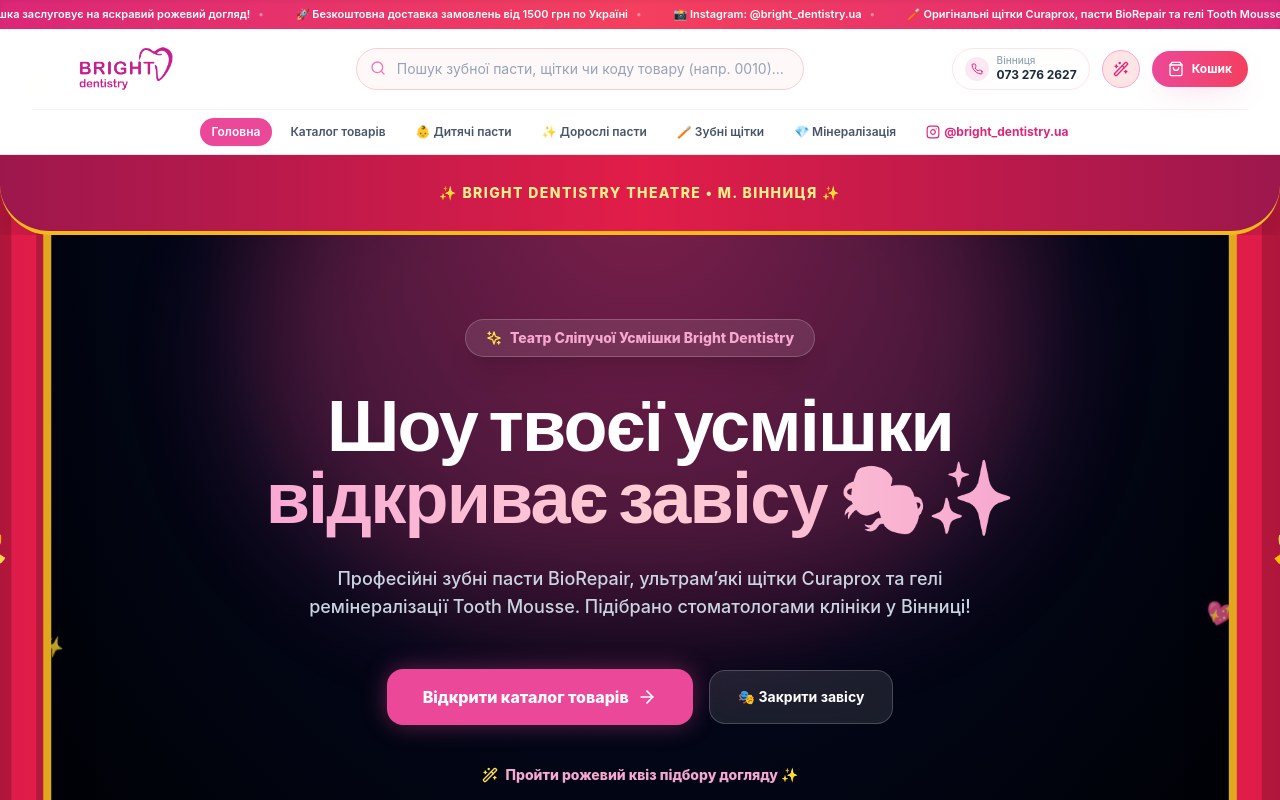
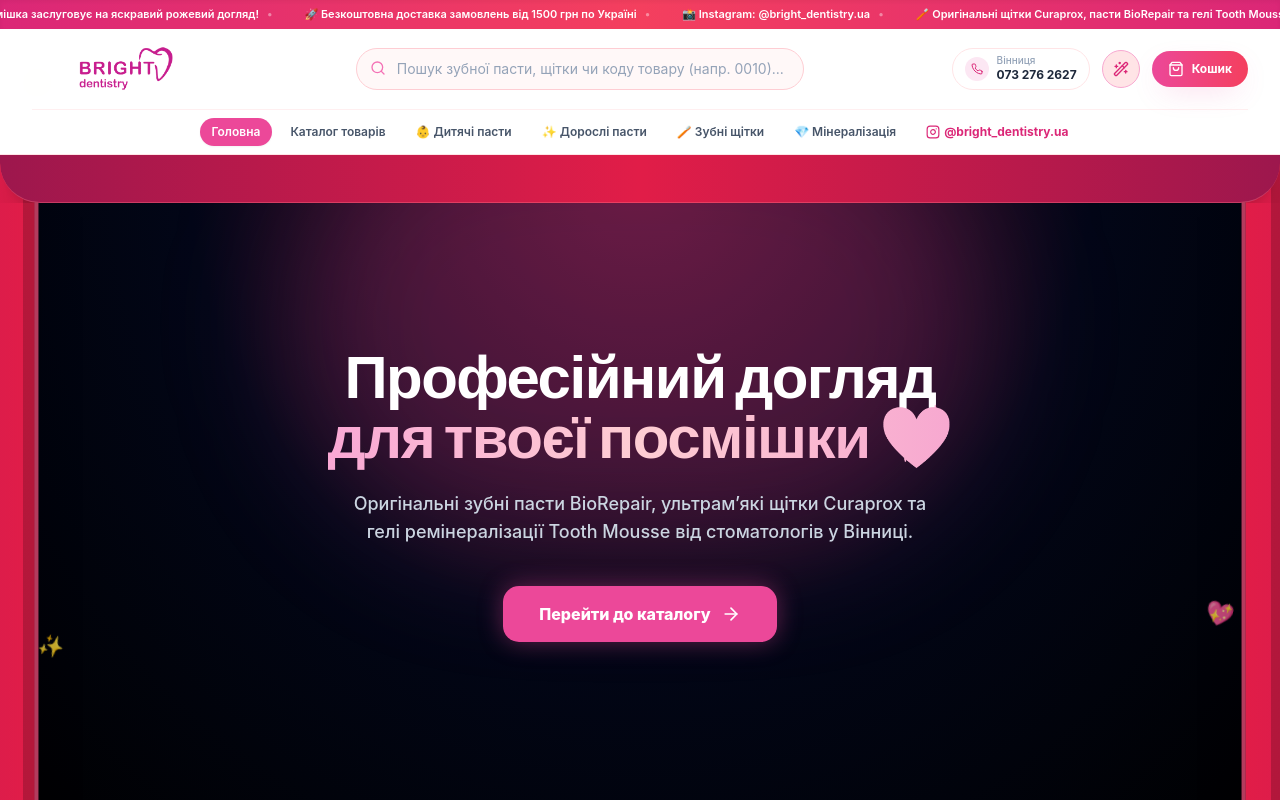
Before and after one commit to androsovzp/brightdentistry, a Next.js app: page / in a window 1280 px wide. Shown: the top 800 px of the page. Built offline with nearby package versions, Linux system fonts and the light colour scheme.

Commit message:
style: purge AI text clichés, artificial badges, and secondary button clutter from Hero

```diff
--- a/components/Hero.jsx
+++ b/components/Hero.jsx
@@ -1,13 +1,11 @@
 import React, { useState, useEffect } from 'react';
 import Link from 'next/link';
-import { ArrowRight, Sparkles, Wand2 } from 'lucide-react';
-import { useCart } from '@/lib/store';
+import { ArrowRight } from 'lucide-react';
 
 export default function Hero() {
-  const { setIsQuizOpen } = useCart();
   const [isOpen, setIsOpen] = useState(false);
 
-  // Preloader Curtain Opening Effect
+  // Curtain Opening Animation on Load
   useEffect(() => {
     const timer = setTimeout(() => {
       setIsOpen(true);
@@ -16,91 +14,59 @@
   }, []);
 
   return (
-    <section className="relative overflow-hidden bg-slate-950 text-white min-h-[calc(100vh-80px)] lg:min-h-screen flex items-center justify-center border-b border-rose-900/40 select-none">
+    <section className="relative overflow-hidden bg-slate-950 text-white min-h-[70vh] lg:min-h-[85vh] flex items-center justify-center border-b border-rose-900/30 select-none">
 
-      {/* Stage Background Spotlight Effects */}
-      <div className="absolute inset-0 bg-[radial-gradient(ellipse_at_top,_var(--tw-gradient-stops))] from-brand-900/70 via-slate-950 to-black pointer-events-none" />
-      <div className="absolute top-1/4 left-1/2 -translate-x-1/2 -translate-y-1/2 w-[800px] h-[500px] bg-pink-500/25 rounded-full blur-3xl pointer-events-none animate-pulse" />
+      {/* Soft Ambient Background Spotlights */}
+      <div className="absolute inset-0 bg-[radial-gradient(ellipse_at_top,_var(--tw-gradient-stops))] from-brand-900/60 via-slate-950 to-black pointer-events-none" />
+      <div className="absolute top-1/4 left-1/2 -translate-x-1/2 -translate-y-1/2 w-[700px] h-[450px] bg-pink-500/20 rounded-full blur-3xl pointer-events-none" />
 
-      {/* Top Theater Valance (Ламбрекен Штор) */}
-      <div className="absolute top-0 inset-x-0 z-40 flex justify-between pointer-events-none overflow-hidden h-16 sm:h-20">
-        <div className="w-full h-full bg-gradient-to-r from-brand-800 via-rosebrand-600 to-brand-800 border-b-4 border-yellow-400/90 shadow-2xl rounded-b-[50px] flex items-center justify-center px-4">
-          <div className="text-yellow-200 text-xs sm:text-sm font-extrabold tracking-widest uppercase flex items-center gap-2">
-            <span>✨ BRIGHT DENTISTRY THEATRE • М. ВІННИЦЯ ✨</span>
-          </div>
-        </div>
+      {/* Top Valance (Чистий ламбрекен без банерного тексту) */}
+      <div className="absolute top-0 inset-x-0 z-40 flex justify-between pointer-events-none overflow-hidden h-10 sm:h-12">
+        <div className="w-full h-full bg-gradient-to-r from-brand-800 via-rosebrand-600 to-brand-800 border-b border-rose-400/40 shadow-xl rounded-b-[40px]" />
       </div>
 
-      {/* Left Full-Screen Velvet Curtain */}
+      {/* Left Velvet Curtain */}
       <div
-        className={`absolute left-0 top-0 bottom-0 w-1/2 z-30 bg-gradient-to-r from-brand-900 via-brand-700 to-rosebrand-600 border-r-8 border-yellow-400/80 shadow-2xl transition-transform duration-[1400ms] ease-in-out flex items-center justify-end pr-6 pointer-events-none ${
-          isOpen ? '-translate-x-[92%]' : 'translate-x-0'
+        className={`absolute left-0 top-0 bottom-0 w-1/2 z-30 bg-gradient-to-r from-brand-900 via-brand-700 to-rosebrand-600 border-r-4 border-rose-400/40 shadow-2xl transition-transform duration-[1300ms] ease-in-out pointer-events-none ${
+          isOpen ? '-translate-x-[94%]' : 'translate-x-0'
         }`}
       >
-        {/* Vertical Velvet Folds texture */}
         <div className="absolute inset-0 bg-[repeating-linear-gradient(90deg,transparent,transparent_25px,rgba(0,0,0,0.2)_25px,rgba(0,0,0,0.2)_50px)]" />
-        <div className="relative z-10 text-yellow-300 text-3xl animate-bounce pr-2">🎗️</div>
       </div>
 
-      {/* Right Full-Screen Velvet Curtain */}
+      {/* Right Velvet Curtain */}
       <div
-        className={`absolute right-0 top-0 bottom-0 w-1/2 z-30 bg-gradient-to-l from-brand-900 via-brand-700 to-rosebrand-600 border-l-8 border-yellow-400/80 shadow-2xl transition-transform duration-[1400ms] ease-in-out flex items-center justify-start pl-6 pointer-events-none ${
-          isOpen ? 'translate-x-[92%]' : 'translate-x-0'
+        className={`absolute right-0 top-0 bottom-0 w-1/2 z-30 bg-gradient-to-l from-brand-900 via-brand-700 to-rosebrand-600 border-l-4 border-rose-400/40 shadow-2xl transition-transform duration-[1300ms] ease-in-out pointer-events-none ${
+          isOpen ? 'translate-x-[94%]' : 'translate-x-0'
         }`}
       >
-        {/* Vertical Velvet Folds texture */}
         <div className="absolute inset-0 bg-[repeating-linear-gradient(90deg,transparent,transparent_25px,rgba(0,0,0,0.2)_25px,rgba(0,0,0,0.2)_50px)]" />
-        <div className="relative z-10 text-yellow-300 text-3xl animate-bounce pl-2">🎗️</div>
       </div>
 
-      {/* Revealed Grand Stage Content */}
-      <div className="max-w-5xl mx-auto px-4 sm:px-6 lg:px-8 text-center relative z-10 py-20 sm:py-28 space-y-8 animate-in fade-in duration-700">
+      {/* Clean Stage Content */}
+      <div className="max-w-4xl mx-auto px-4 sm:px-6 lg:px-8 text-center relative z-10 py-16 sm:py-24 space-y-6 animate-in fade-in duration-700">
 
-        {/* Stage Badge */}
-        <div className="inline-flex items-center gap-2 px-5 py-2 rounded-full bg-white/10 border border-white/20 text-brand-300 text-xs sm:text-sm font-extrabold shadow-xl backdrop-blur-md">
-          <Sparkles className="w-4 h-4 text-yellow-300 animate-spin-slow" />
-          <span>Театр Сліпучої Усмішки Bright Dentistry</span>
-        </div>
-
-        {/* Grand Headline */}
-        <h1 className="font-heading font-extrabold text-4xl sm:text-6xl lg:text-7xl text-white leading-[1.12] tracking-tight">
-          Шоу твоєї усмішки <br />
+        {/* Human Headline */}
+        <h1 className="font-heading font-extrabold text-3xl sm:text-5xl lg:text-6xl text-white leading-[1.15] tracking-tight">
+          Професійний догляд <br />
           <span className="bg-clip-text text-transparent bg-gradient-to-r from-pink-300 via-rose-200 to-brand-300">
-            відкриває завісу 🎭✨
+            для твоєї посмішки 💖
           </span>
         </h1>
 
-        <p className="text-slate-300 text-sm sm:text-lg max-w-2xl mx-auto leading-relaxed font-medium">
-          Професійні зубні пасти BioRepair, ультрам’які щітки Curaprox та гелі ремінералізації Tooth Mousse. Підібрано стоматологами клініки у Вінниці!
+        <p className="text-slate-300 text-sm sm:text-lg max-w-xl mx-auto leading-relaxed font-medium">
+          Оригінальні зубні пасти BioRepair, ультрам’які щітки Curaprox та гелі ремінералізації Tooth Mousse від стоматологів у Вінниці.
         </p>
 
-        {/* Action Buttons */}
-        <div className="pt-4 flex flex-col sm:flex-row items-center justify-center gap-4">
+        {/* Single Clean Primary Action Button */}
+        <div className="pt-4 flex justify-center">
           <Link
             href="/catalog"
-            className="w-full sm:w-auto px-9 py-4 bg-gradient-to-r from-brand-500 to-pink-500 hover:from-brand-600 hover:to-pink-600 text-white rounded-2xl font-extrabold text-sm sm:text-base flex items-center justify-center gap-2 shadow-pink-glow transition-all active:scale-95"
+            className="px-9 py-4 bg-gradient-to-r from-brand-500 to-pink-500 hover:from-brand-600 hover:to-pink-600 text-white rounded-2xl font-extrabold text-sm sm:text-base flex items-center justify-center gap-2.5 shadow-pink-glow transition-all active:scale-95"
           >
-            <span>Відкрити каталог товарів</span>
+            <span>Перейти до каталогу</span>
             <ArrowRight className="w-5 h-5" />
           </Link>
-
-          <button
-            onClick={() => setIsOpen(!isOpen)}
-            className="w-full sm:w-auto px-7 py-4 bg-white/10 hover:bg-white/20 text-white border border-white/20 rounded-2xl font-bold text-xs sm:text-sm flex items-center justify-center gap-2 backdrop-blur-md transition-all active:scale-95"
-          >
-            <span>{isOpen ? '🎭 Закрити завісу' : '🎭 Відкрити завісу'}</span>
-          </button>
-        </div>
-
-        {/* Interactive Quiz Link */}
-        <div className="pt-2">
-          <button
-            onClick={() => setIsQuizOpen(true)}
-            className="text-xs sm:text-sm font-extrabold text-brand-300 hover:text-white transition-colors inline-flex items-center gap-2"
-          >
-            <Wand2 className="w-4 h-4 text-yellow-300" />
-            <span>Пройти рожевий квіз підбору догляду ✨</span>
-          </button>
         </div>
 
       </div>
```
